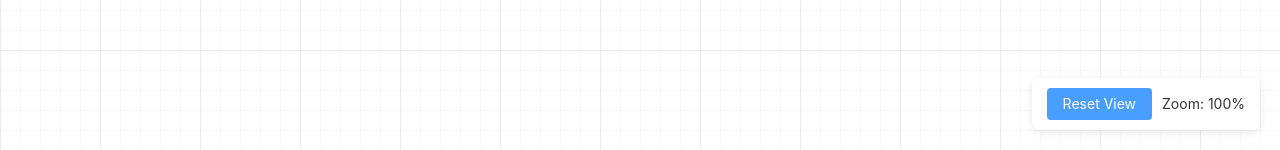
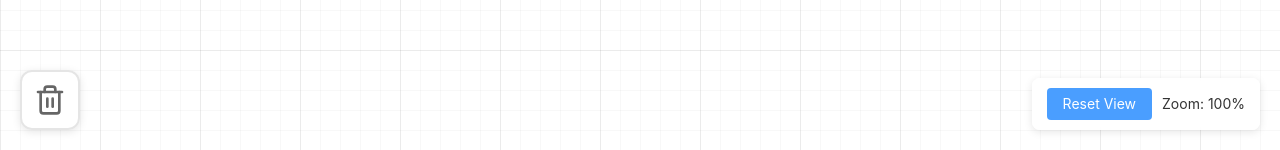
Before and after one commit to DMSAVentures/sticky-notes-canvas, a React (Vite) app: page / in a window 1280 px wide. Shown: the part 650-800 px from the top of the page. Built offline with nearby package versions, Linux system fonts and the light colour scheme.

Commit message:
add trashcan

```diff
--- a/src/App.tsx
+++ b/src/App.tsx
@@ -1,6 +1,7 @@
 import { useRef, useState, useEffect, MouseEvent, WheelEvent } from 'react'
 import styles from './App.module.css'
 import { StickyNote, StickyNoteData } from './components/StickyNote'
+import { TrashCan } from './components/TrashCan'
 
 interface ViewState {
     x: number
@@ -15,6 +16,7 @@ export function App() {
     const [startPan, setStartPan] = useState({ x: 0, y: 0 })
     const [notes, setNotes] = useState<StickyNoteData[]>([])
     const [nextZIndex, setNextZIndex] = useState(1)
+    const [draggingNoteId, setDraggingNoteId] = useState<string | null>(null)
 
     // Handle mouse down for panning
     const handleMouseDown = (e: MouseEvent) => {
@@ -215,6 +217,17 @@ export function App() {
                     Double-click anywhere to create a sticky note
                 </div>
             )}
+
+            {/* Trash can for deleting notes */}
+            <TrashCan
+                isActive={draggingNoteId !== null}
+                onDrop={() => {
+                    if (draggingNoteId) {
+                        handleNoteDelete(draggingNoteId)
+                        setDraggingNoteId(null)
+                    }
+                }}
+            />
         </div>
     )
 }
--- /dev/null
+++ b/src/components/TrashCan/TrashCan.module.css
@@ -0,0 +1,63 @@
+.trashCan {
+    position: fixed;
+    bottom: 20px;
+    left: 20px;
+    width: 60px;
+    height: 60px;
+    display: flex;
+    flex-direction: column;
+    align-items: center;
+    justify-content: center;
+    background: rgba(255, 255, 255, 0.9);
+    border: 2px solid rgba(0, 0, 0, 0.1);
+    border-radius: 12px;
+    cursor: pointer;
+    transition: all 0.3s ease;
+    z-index: 1000;
+    color: #666;
+    box-shadow: 0 2px 8px rgba(0, 0, 0, 0.1);
+}
+
+.trashCan:hover {
+    transform: scale(1.05);
+    background: rgba(255, 255, 255, 0.95);
+    border-color: rgba(0, 0, 0, 0.2);
+    color: #333;
+}
+
+.trashCan.hovered {
+    transform: scale(1.1);
+    background: rgba(255, 100, 100, 0.1);
+    border-color: rgba(255, 0, 0, 0.3);
+    color: #d32f2f;
+}
+
+.trashCan.active {
+    transform: scale(1.15);
+    background: rgba(255, 100, 100, 0.2);
+    border-color: rgba(255, 0, 0, 0.5);
+    color: #d32f2f;
+    box-shadow: 0 4px 12px rgba(255, 0, 0, 0.2);
+}
+
+.trashCan.active svg {
+    animation: shake 0.5s ease-in-out infinite;
+}
+
+@keyframes shake {
+    0%, 100% { transform: rotate(0deg); }
+    25% { transform: rotate(-5deg); }
+    75% { transform: rotate(5deg); }
+}
+
+.label {
+    position: absolute;
+    top: -30px;
+    white-space: nowrap;
+    background: rgba(0, 0, 0, 0.8);
+    color: white;
+    padding: 4px 8px;
+    border-radius: 4px;
+    font-size: 12px;
+    pointer-events: none;
+}
--- /dev/null
+++ b/src/components/TrashCan/TrashCan.tsx
@@ -0,0 +1,45 @@
+import { useState } from 'react'
+import styles from './TrashCan.module.css'
+
+interface TrashCanProps {
+    isActive?: boolean
+    onDrop?: () => void
+}
+
+export function TrashCan({ isActive = false, onDrop }: TrashCanProps) {
+    const [isHovered, setIsHovered] = useState(false)
+
+    return (
+        <div
+            className={`${styles.trashCan} ${isActive ? styles.active : ''} ${isHovered ? styles.hovered : ''}`}
+            onMouseEnter={() => setIsHovered(true)}
+            onMouseLeave={() => setIsHovered(false)}
+            aria-label="Drop here to delete note"
+            role="button"
+        >
+            <svg
+                width="32"
+                height="32"
+                viewBox="0 0 24 24"
+                fill="none"
+                stroke="currentColor"
+                strokeWidth="2"
+                strokeLinecap="round"
+                strokeLinejoin="round"
+            >
+                {/* Trash can lid */}
+                <polyline points="3 6 5 6 21 6" />
+                {/* Trash can body */}
+                <path d="M19 6v14a2 2 0 0 1-2 2H7a2 2 0 0 1-2-2V6" />
+                {/* Handle */}
+                <path d="M10 11v6" />
+                <path d="M14 11v6" />
+                {/* Top decoration */}
+                <path d="M8 6V4a2 2 0 0 1 2-2h4a2 2 0 0 1 2 2v2" />
+            </svg>
+            {(isActive || isHovered) && (
+                <span className={styles.label}>Drop to delete</span>
+            )}
+        </div>
+    )
+}
--- /dev/null
+++ b/src/components/TrashCan/index.ts
@@ -0,0 +1 @@
+export { TrashCan } from './TrashCan'
```
